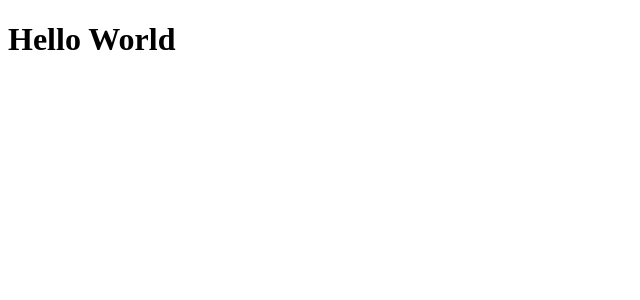
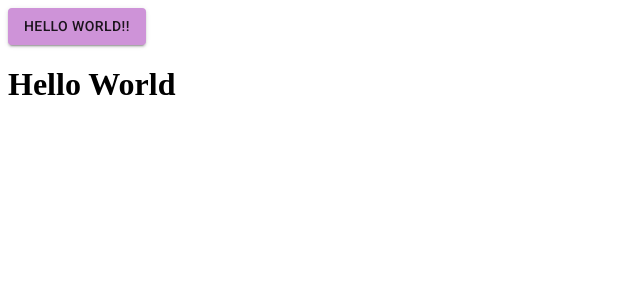
Before and after one commit to Jacks-01/Menu-Front, a React (Vite) app: page / in a window 1280 px wide. Shown: the top 300 px of the page, without its empty margins (0-640 px from the left). Built offline with nearby package versions, Linux system fonts and the light colour scheme.

Commit message:
made theme dark mode by default, refactored app

```diff
--- a/src/App.tsx
+++ b/src/App.tsx
@@ -1,9 +1,17 @@
-function App() {
+import React, { FC } from "react";
+import Button from "@mui/material/Button";
+
+interface Props {}
+
+const App: React.FC<Props> = ({}) => {
   return (
     <>
+      <Button variant="contained" color="secondary">
+        Hello world!!
+      </Button>
       <h1>Hello World</h1>
     </>
   );
-}
+};
 
 export default App;
--- a/src/theme/theme.tsx
+++ b/src/theme/theme.tsx
@@ -1,4 +1,4 @@
-import { createTheme } from '@mui/material/styles';
+import { createTheme } from "@mui/material/styles";
 
 /** Think of creating a theme as a two-step composition process:
     first, you define the basic design options; then,
@@ -7,12 +7,7 @@ import { createTheme } from '@mui/material/styles';
 
 let theme = createTheme({
   palette: {
-    primary: {
-      main: '#0052cc',
-    },
-    secondary: {
-      main: '#edf2ff',
-    },
+    mode: "dark", // default to dark mode
   },
 });
 
```
